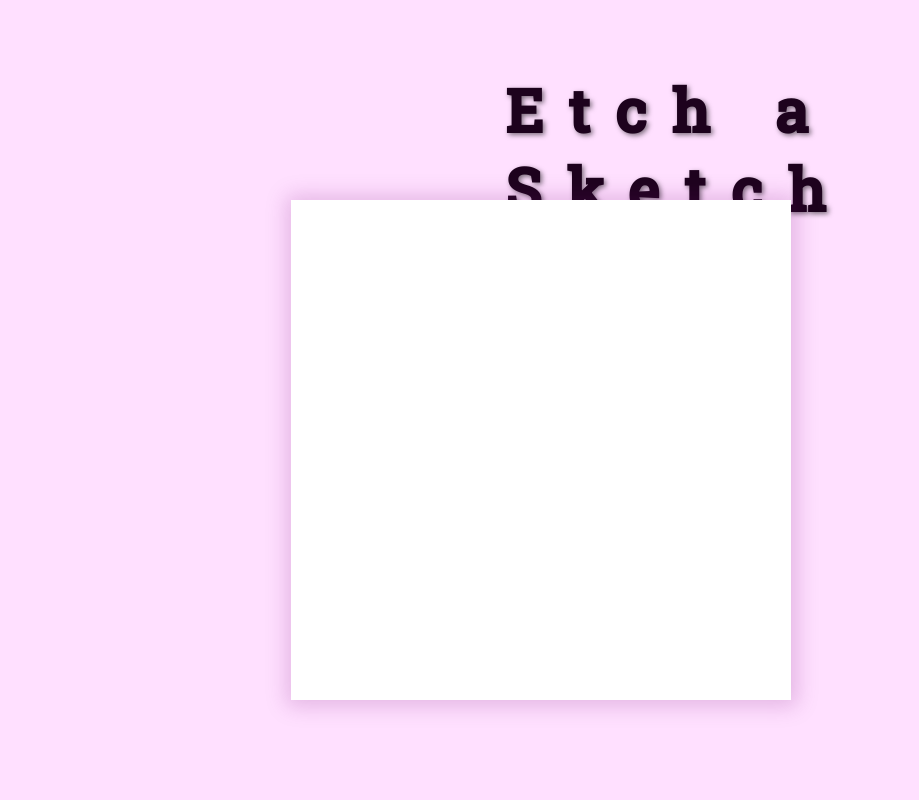
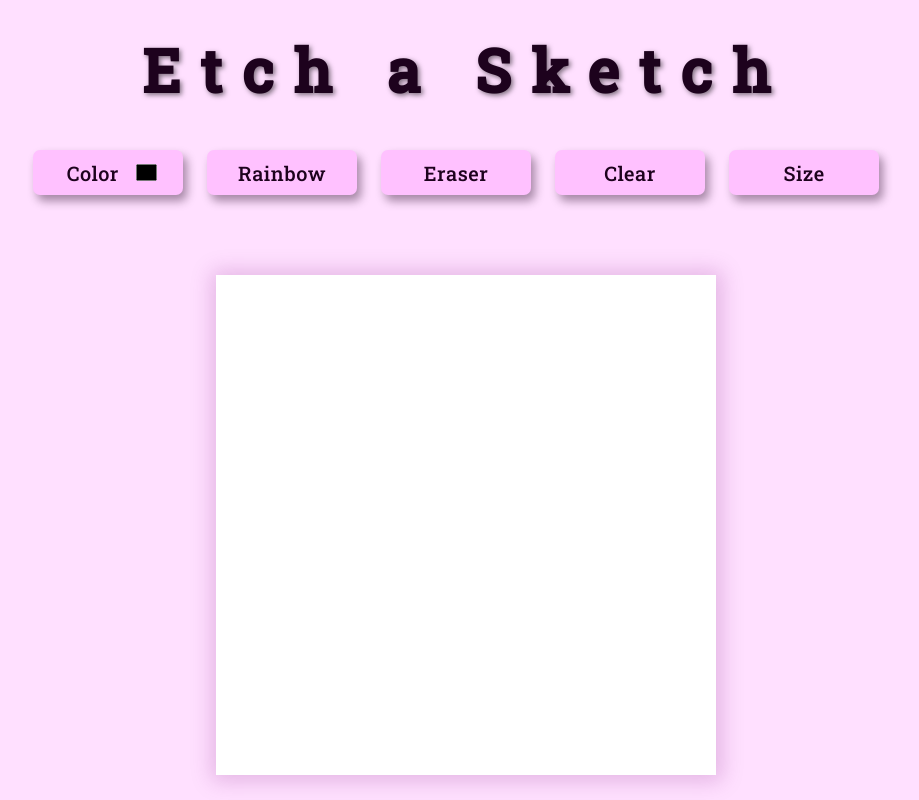
Before and after one commit to Olguta150/Etch-a-Sketch, a plain HTML site: page index.html in a window 1280 px wide. Shown: the whole page, without its empty margins (174-1093 px from the left). Drawn offline with Linux system fonts and the light colour scheme.

Commit message:
Change flexbox to grid

```diff
--- a/index.html
+++ b/index.html
@@ -9,6 +9,7 @@
     <script src="script.js" defer></script>
 </head>
 <body>
+    <div class="main">
         <div class="title">Etch a Sketch</div>
         <div class="wrap">
             <div class="buttons">
@@ -22,5 +23,6 @@
             </div>
             <div id="container"></div>
         </div>
+    </div>
 </body>
 </html>
--- a/style.css
+++ b/style.css
@@ -10,42 +10,41 @@
     background: #FFE0FF;
 }
 
+.main {
+    display: grid;
+    grid-template-rows: 1fr 5fr;
+    justify-content: center;
+    align-content: center;
+    gap: 25px;
+}
+
+.wrap {
+    display: grid;
+    grid-template-rows: 1fr 4fr;
+    align-content: center;
+    justify-content: center;
+}
+
 .title {
-    position: absolute;
+    position: relative;
     font-family: 'Roboto Slab', serif;
     font-size: 60px;
     font-weight: bold;
-    letter-spacing: 25px;
+    letter-spacing: 20px;
     color: rgba(29, 2, 29);
-    top: 70px;
-    left: 679px;
+    text-align: center;
+    margin-top: 30px;
     text-shadow: 2px 2px 5px rgba(0, 0, 0, 0.5);
 
 }
 
 #container {
-    position: relative;
     width: 500px;
     height: 500px;
     background: #fff;
     margin: 0 auto auto;
     top: 200px;
     box-shadow: 1px 1px 20px 5px rgba(119, 11, 119, 0.205);
-}
-
-.wrap {
-    display: flex;
-    justify-content: center;
-    gap: 0;
-}
-
-.buttons {
-    position: relative;
-    display: flex;
-    flex-direction: column;
-    top: 275px;
-    left: 500px;
-    gap: 30px;
 }
 
 .btn {
@@ -60,6 +59,7 @@
     background: #FFC1FF;
     box-shadow: 4px 6px 10px 0px rgba(29, 2, 29, 0.4);
     border: none;
+    margin: 0px 20px 20px 0;
 }
 
 .active {
```
Lines whose indentation alone changed are shown as unchanged.
